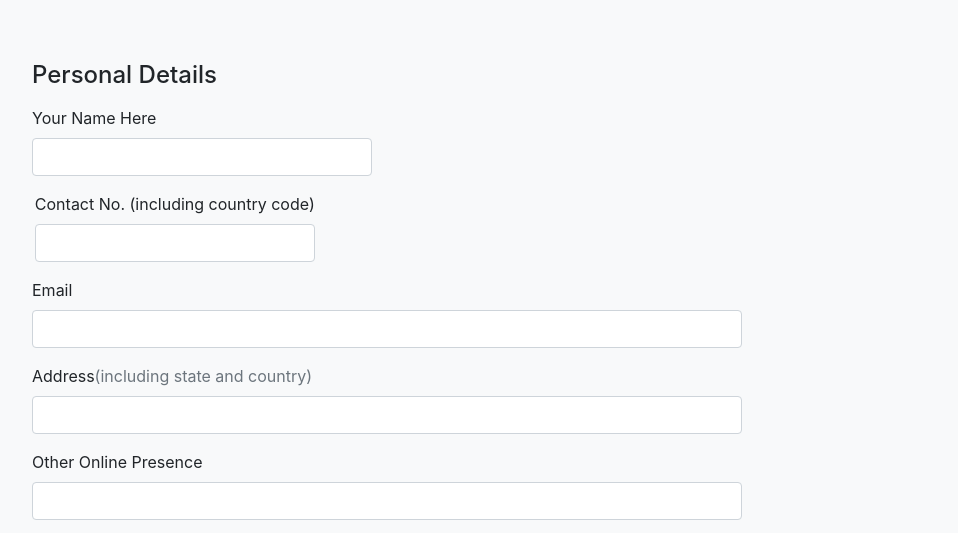
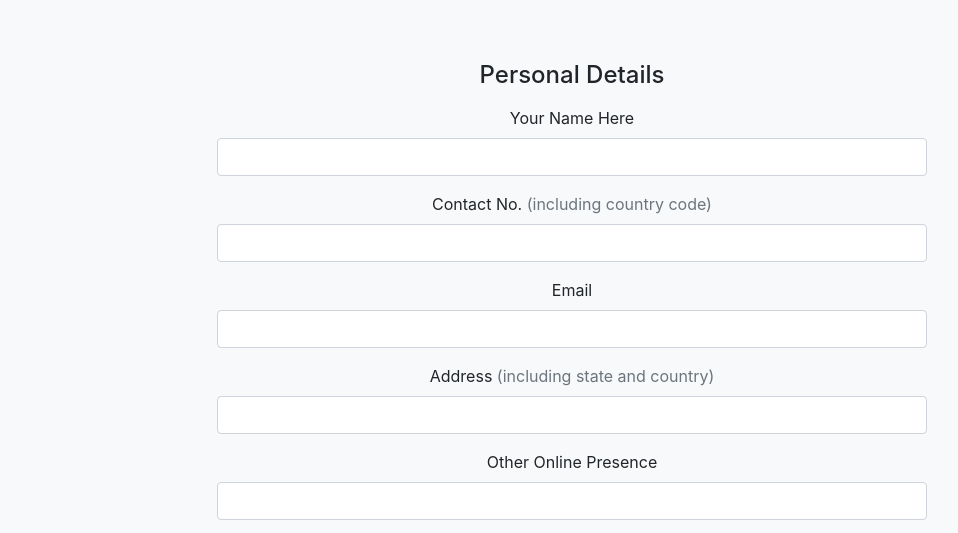
Before and after one commit to cooldhruv/Resume-Builder, a plain HTML site: page index.html in a window 1280 px wide. Shown: the part 223-756 px from the top of the page, without its empty margins (68-1026 px from the left). Drawn offline with Linux system fonts and the light colour scheme; files that its build step writes are made by us from their sources.

Commit message:
Update index.html

```diff
--- a/index.html
+++ b/index.html
@@ -36,7 +36,7 @@
       }
     </style>
   </head>
-  <body class="bg-light">
+  <body class="bg-light" onload="delPersonal()">
     <div class="container">
   <div class="py-5 text-center">
     <img class="d-block mx-auto mb-4" src="icon.ico" alt="" width="72" height="72">
@@ -44,24 +44,23 @@
     <p class="lead">A Lucrative way to build your resume in few easy steps</p>
   </div>
 
-
+ <center>
     <div class="col-md-8 order-md-1">
       <h4 class="mb-3">Personal Details</h4>
       <form class="needs-validation" id="frm1" NAME="yourform">
-        <div class="row">
-          <div class="col-md-6 mb-3">
+
+          <div class="mb-3">
             <label for="firstName">Your Name Here</label>
             <input type="text" class="form-control" id="firstName" name = "naam" value="" required>
          </div>
-         </div>
 
-         <div class="row" style="margin-left: 0.4%;">
+
         <div class="mb-3">
-          <label for="c1">Contact No. (including country code)</label>
+          <label for="c1">Contact No.  <span class="text-muted">(including country code)<span></label>
             <input type="text" class="form-control" id="c1" name = "phone" required>
 
           </div>
-        </div>
+
 
         <div class="mb-3">
           <label for="email">Email </label>
@@ -71,7 +70,7 @@
 
 
         <div class="mb-3">
-          <label for="address1">Address<span class="text-muted">(including state and country)</span></label>
+          <label for="address1">Address <span class="text-muted">(including state and country)</span></label>
           <input type="text" class="form-control" id="address1" name = "pata">
         </div>
 
@@ -115,6 +114,8 @@
       <br> -->
 
         <button class="btn btn-primary btn-lg btn-block" type="submit" id="myF">Submit Resume</button>
+        <br>
+        <button class="btn btn-primary btn-lg btn-block" type="submit" id="myF2">Clear Resume</button>
       </form>
       <br>
       <form action = "result.html">
@@ -122,6 +123,8 @@
       </form>
     </div>
   </div>
+
+</center>
    <hr class="mb-4">
   <footer class="my-5 pt-5 text-muted text-center text-small">
     <p class="mb-1">&copy; Dhruv Bhatt</p>
```
